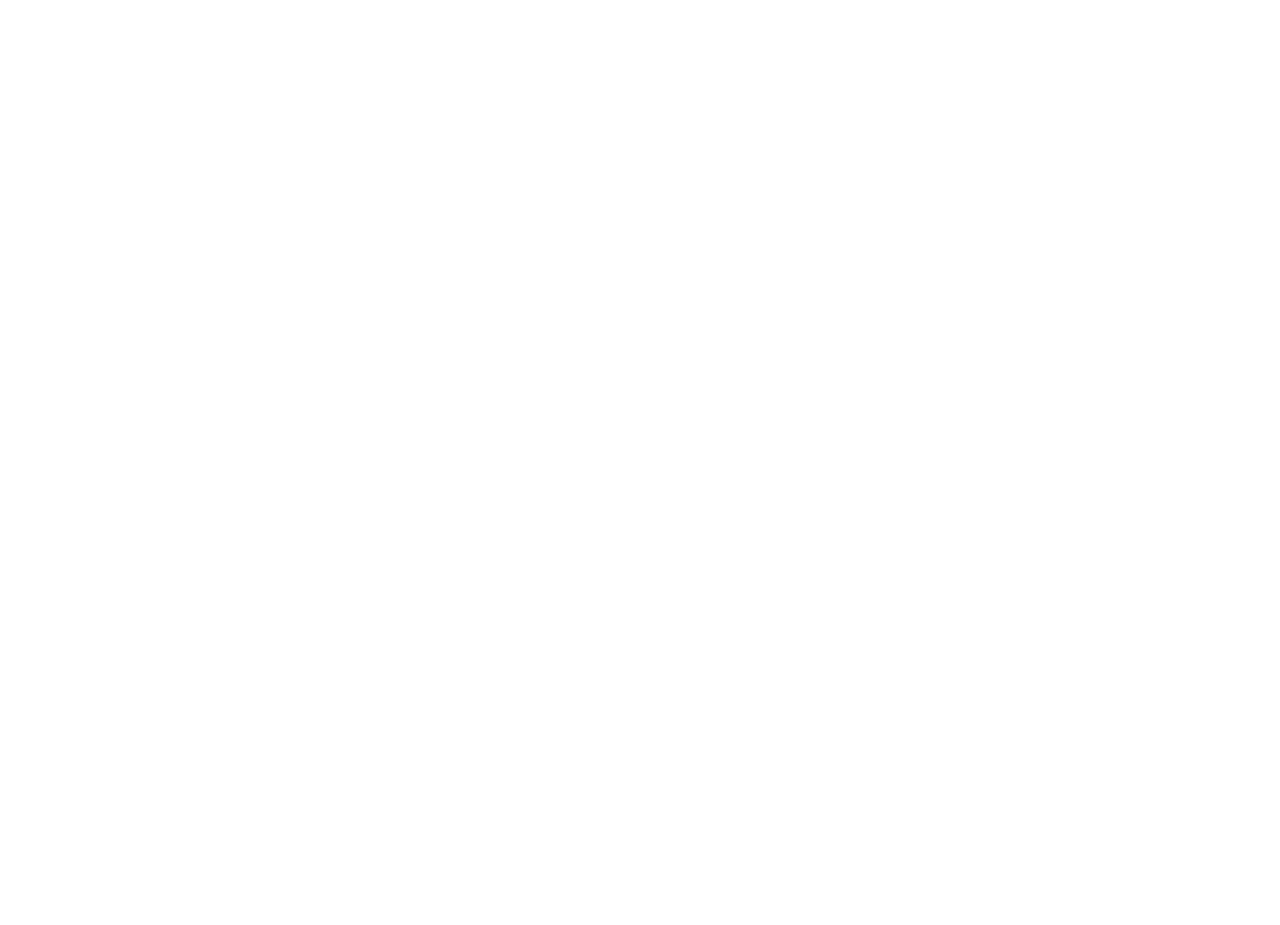
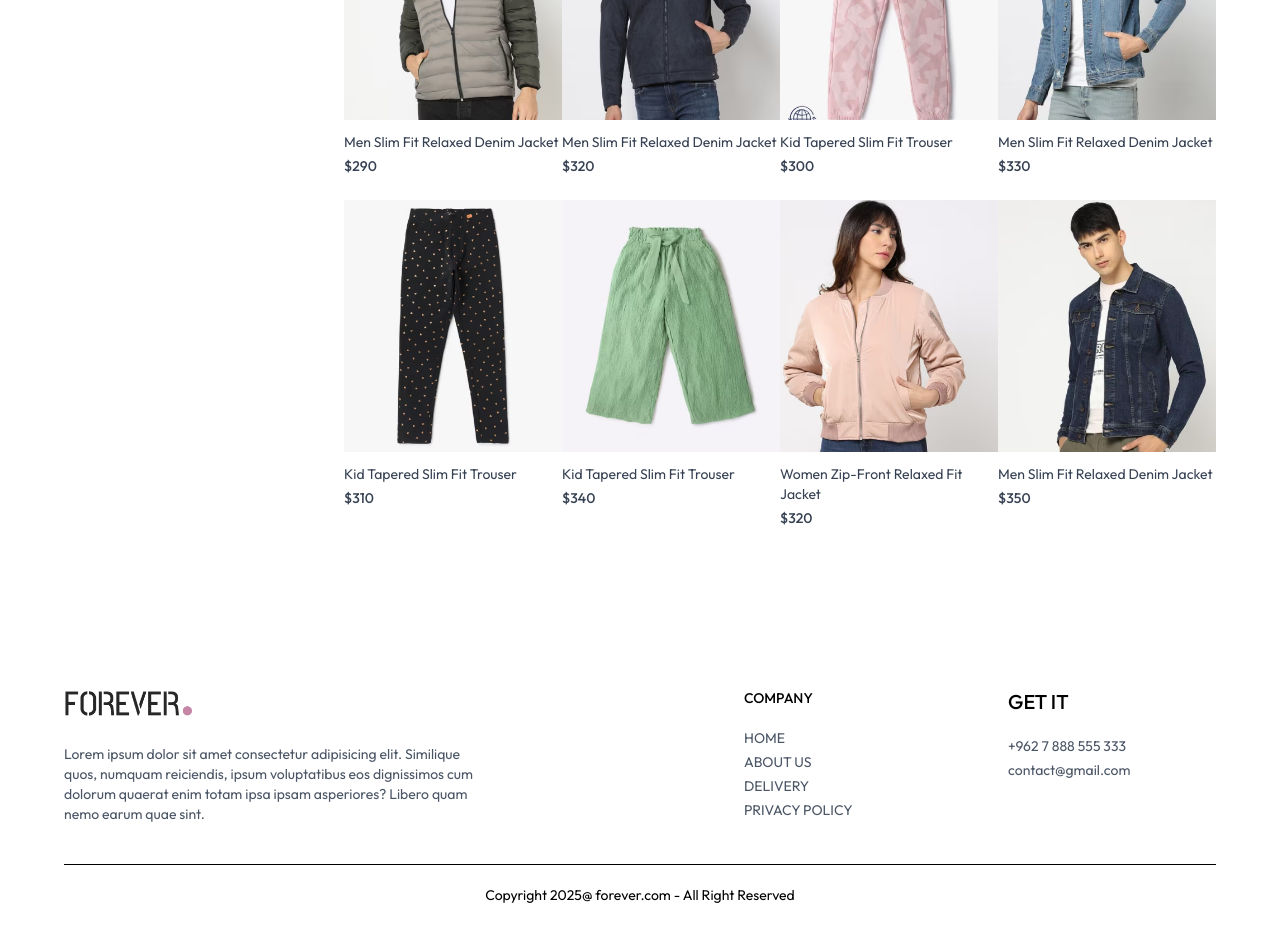
Before and after one commit to mohammad2001ah/forever, a React (Vite) app in the folder client/: page /collection in a window 1280 px wide. Shown: the part 4180-5105 px from the top of the page. Before the commit the page ends 800 px from the top, so only its background shows below. Built offline with nearby package versions, Linux system fonts and the light colour scheme.

Commit message:
collection and footer

```diff
--- a/client/src/App.jsx
+++ b/client/src/App.jsx
@@ -10,6 +10,7 @@
 import PlaceOrder from './pages/PlaceOrder';
 import About from './pages/About';
 import Navbar from './components/Navbar';
+import Footer from './components/Footer';
 
 const App = () => {
   return (
@@ -26,6 +27,7 @@
         <Route path='/product/:id' element={<Product/>}/>
         <Route path='/place-order' element={<PlaceOrder/>}/>
       </Routes>
+      <Footer/>
     </div>
   )
 };
--- /dev/null
+++ b/client/src/components/Footer.jsx
@@ -0,0 +1,40 @@
+import React from 'react'
+import { assets } from '../assets/assets'
+
+const Footer = () => {
+  return (
+    <div>
+      <div className='flex flex-col sm:grid grid-cols-[3fr_1fr_1fr] gap-14 my-10 mt-40 text-sm'>
+        <div>
+        <img src={assets.logo} className='mb-5 w-32' alt=" image logo" />
+        <p className='w-full md:w-2/3 text-gray-600'>
+          Lorem ipsum dolor sit amet consectetur adipisicing elit. Similique quos, numquam reiciendis, ipsum voluptatibus eos dignissimos cum dolorum quaerat enim totam ipsa ipsam asperiores? Libero quam nemo earum quae sint.
+        </p>
+        </div>
+        <div>
+          <p className='text-x1 font-medium mb-5'>COMPANY</p>
+          <ul className='flex flex-col gap-1 text-gray-600'>
+            <li>HOME</li>
+            <li>ABOUT US</li>
+            <li>DELIVERY</li>
+            <li>PRIVACY POLICY</li>
+          </ul>
+        </div>
+        <div>
+          <p className='text-xl font-medium mb-5'>GET IT</p>
+          <ul className='flex flex-col gap-1 text-gray-600'>
+            <li>+962 7 888 555 333</li>
+            <li>contact@gmail.com</li>
+          </ul>
+        </div>
+      </div>
+
+      <div>
+        <hr />
+        <p className='py-5 text-sm text-center'>Copyright 2025@ forever.com - All Right Reserved</p>
+      </div>
+    </div>
+  )
+}
+
+export default Footer
--- a/client/src/pages/Collection.jsx
+++ b/client/src/pages/Collection.jsx
@@ -1,9 +1,141 @@
 import React from 'react';
+import { ShopContext } from '../context/ShopContext';
+import { useContext ,useState,useEffect } from 'react';
+import { assets } from '../assets/assets';
+import Title from '../components/Title';
+import ProductItem from '../components/ProductItem';
 
 function Collection() {
+  const{products} =useContext(ShopContext);
+  const [showFilter,setShowFilter]=useState(false);
+  const [filterProducts,setFilterProducts]=useState([]);
+  const [category,setCategory]=useState([]);
+  const [subCategory,setSubcategory]=useState([]);
+  const [sortType,setSortType]=useState('relavent');
+
+  const toggleCategory=(e)=>{
+    if(category.includes(e.target.value)){
+      setCategory(prev=> prev.filter(item=> item !== e.target.value));
+    }
+    else{
+      setCategory(prev=> [...prev,e.target.value]);
+    }
+  };
+
+  const toggleSubcategory=(e)=>{
+    if(subCategory.includes(e.target.value)){
+      setSubcategory(prev=> prev.filter(item=> item !== e.target.value));
+    }
+    else{
+      setSubcategory(prev=> [...prev,e.target.value]);
+    }
+  };
+
+  const applyFilters=()=>{
+    let productsCopy =products.slice();
+    if(category.length>0){
+      productsCopy= productsCopy.filter(item=> category.includes(item.category));
+    }
+    if(subCategory.length>0){
+      productsCopy= productsCopy.filter(item=> subCategory.includes(item.subCategory));
+    }
+    setFilterProducts(productsCopy);
+  };
+
+  const sortProducts=()=>{
+    let filteredProductsCopy= filterProducts.slice();
+
+    switch(sortType){
+      case 'low-high':
+        setFilterProducts(filteredProductsCopy.sort((a,b)=> a.price - b.price));
+        break;
+      case 'high-low':
+        setFilterProducts(filteredProductsCopy.sort((a,b)=> b.price - a.price));
+        break;
+      default:
+        applyFilters();
+        break;
+    };
+
+  };
+
+  useEffect(() => {
+    sortProducts();
+  }, [sortType]);
+
+  useEffect(() => {
+    setFilterProducts(products);
+  },[]);
+
+  useEffect(() => {
+    applyFilters();
+  }, [category, subCategory]);
+
   return (
-    <div>
+    <div className='flex flex-col sm:flex-row sm:gap-10 pt-10 border-t'>
+      {/* Filter Options */}
+      <div className='min-w-60'>
+        <p onClick={()=>setShowFilter(!showFilter)} className='my-2 text-xl flex items-center cursor-pointer gap-2'>FILTERS
+          <img className={`h-3 sm:hidden ${showFilter ?'rotate-90':'' }`} src={assets.dropdown_icon} alt="" />
+        </p>
+        {/* category filter */}
+        <div className={`border border-gray-300 pl-5 py-3 mt-6 ${showFilter ? '' : 'hidden'} sm:block`}>
+          <p className='mb-3 text-sm font-medium'>CATEGORIES</p>
+          <div className='flex flex-col gap-2 text-gray-700 text-sm font-light'>
+            <p className='flex gap-2'>
+              <input className='w-3' type="checkbox" value={"Men"} onChange={toggleCategory}/>Men
+            </p>
+            <p className='flex gap-2'>
+              <input className='w-3' type="checkbox" value={"Women"} onChange={toggleCategory}/>Women
+            </p>
+            <p className='flex gap-2'>
+              <input className='w-3' type="checkbox" value={"Kids"} onChange={toggleCategory}/>Kids
+            </p>
+          </div>
+        </div>
+      {/* sub category filter */}
+      <div className={`border border-gray-300 pl-5 py-3 my-5 ${showFilter ? '' : 'hidden'} sm:block`}>
+          <p  className='mb-3 text-sm font-medium'>TYPE</p>
+          <div className='flex flex-col gap-2 text-gray-700 text-sm font-light'>
+            <p className='flex gap-2'>
+              <input className='w-3' type="checkbox" value={"Topwear"}  onChange={toggleSubcategory}/>Topwear
+            </p>
+            <p className='flex gap-2'>
+              <input className='w-3' type="checkbox" value={"Bottomwear"} onChange={toggleSubcategory} />Bottomwear
+            </p>
+            <p className='flex gap-2'>
+              <input className='w-3' type="checkbox" value={"Winterwear"} onChange={toggleSubcategory} />Winterwear
+            </p>
+          </div>
+        </div>
+      </div>
+      {/* Right Side  */}
+      <div className='flex-1'>
+        <div className='flex  justify-between text-base sm:text-2xl mb-4'>
+          <Title text1={"ALL"} text2={"COLLECTIONS"}/>
+          {/* Product Sort */}
+          <select onChange={(e)=>setSortType(e.target.value)} className='border-2 border-gray-300 text-sm px-3'>
+            <option value="relavent">Sort by: Relavent</option>
+            <option value="low-high">Sort by: Low to High </option>
+            <option value="high-low">Sort by: High to Low </option>
+          </select>
+        </div>
+        {/* Map Products */}
+        <div className='grid grid-cols-2 md:grid-cols-3 lg:grid-cols-4 gap-y-6'>
+          {
+            filterProducts.map((item,index)=>(
+              <ProductItem key={index}
+              name={item.name}
+              price={item.price}
+              id={item.id}
+              image={item.image}
 
+              />
+            ))
+          }
+        </div>
+
+      </div>
     </div>
   )
 };
```
